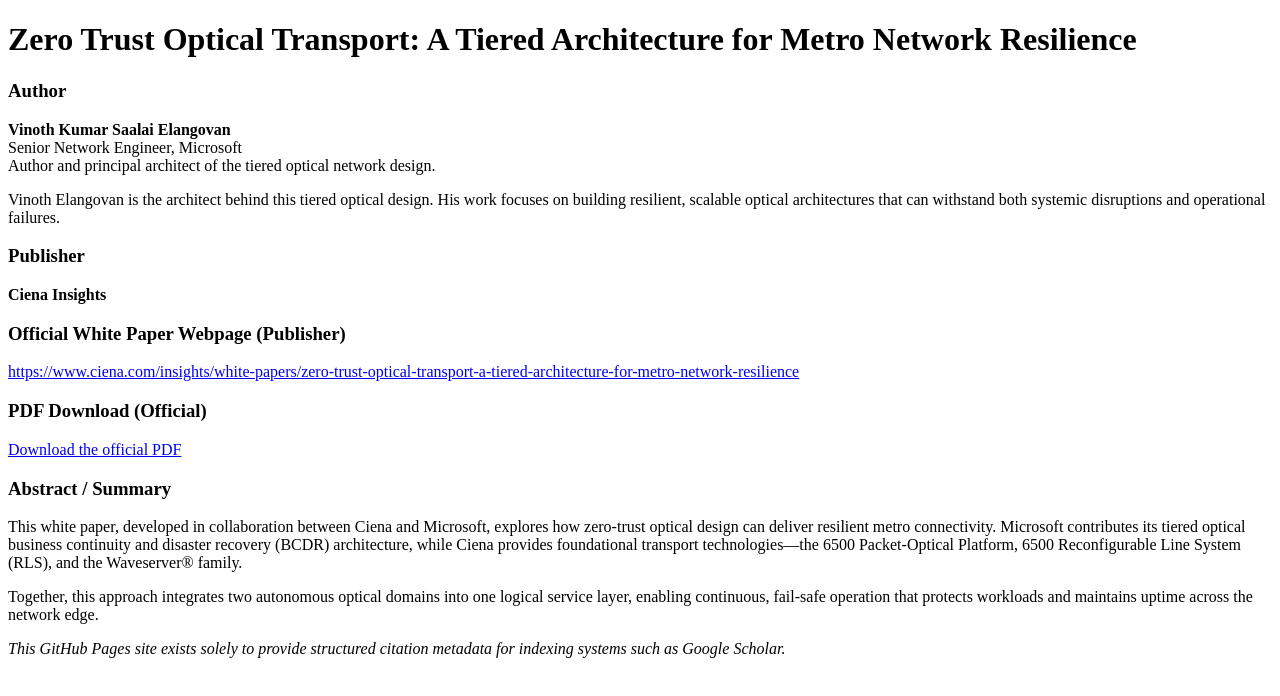
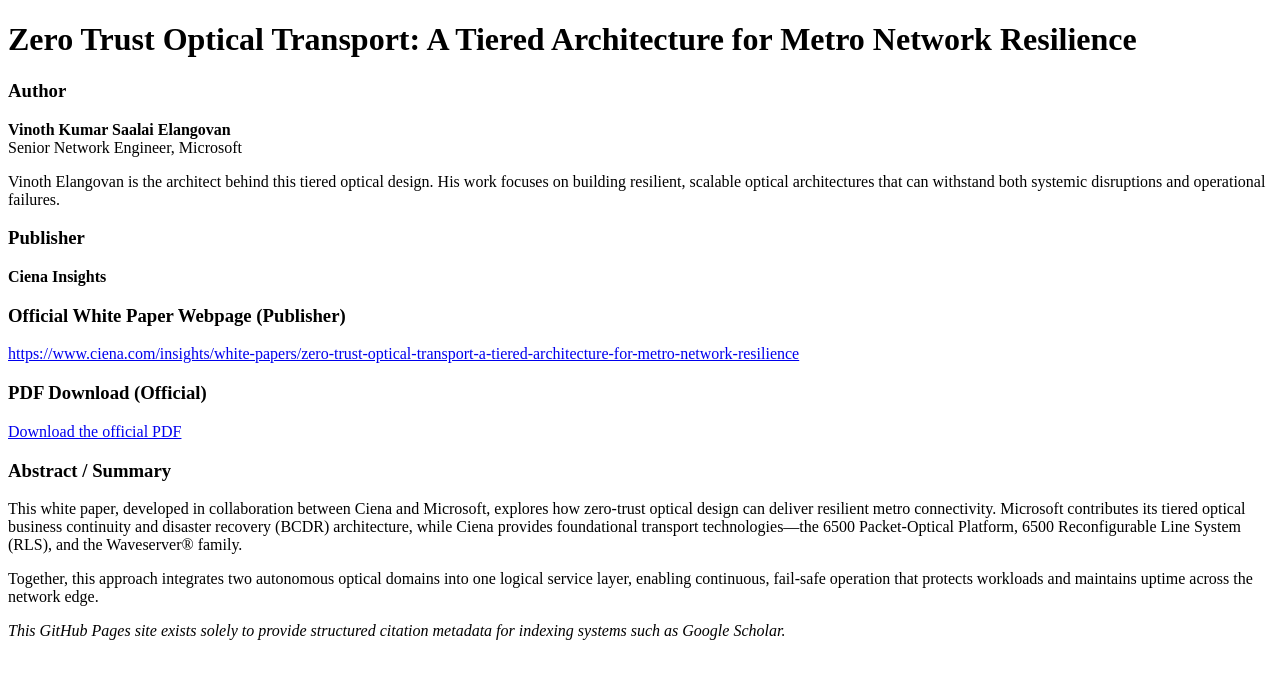
Before and after one commit to vinothse7/zero-trust-optical-transport, a plain HTML site: page index.html in a window 1280 px wide. Drawn offline with Linux system fonts and the light colour scheme.

Commit message:
Update index.html

```diff
--- a/index.html
+++ b/index.html
@@ -20,8 +20,7 @@
 
 <h3>Author</h3>
 <p><strong>Vinoth Kumar Saalai Elangovan</strong><br>
-Senior Network Engineer, Microsoft<br>
-Author and principal architect of the tiered optical network design.</p>
+Senior Network Engineer, Microsoft<br></p>
 
 <p>
 Vinoth Elangovan is the architect behind this tiered optical design. His work focuses on building resilient,
```
